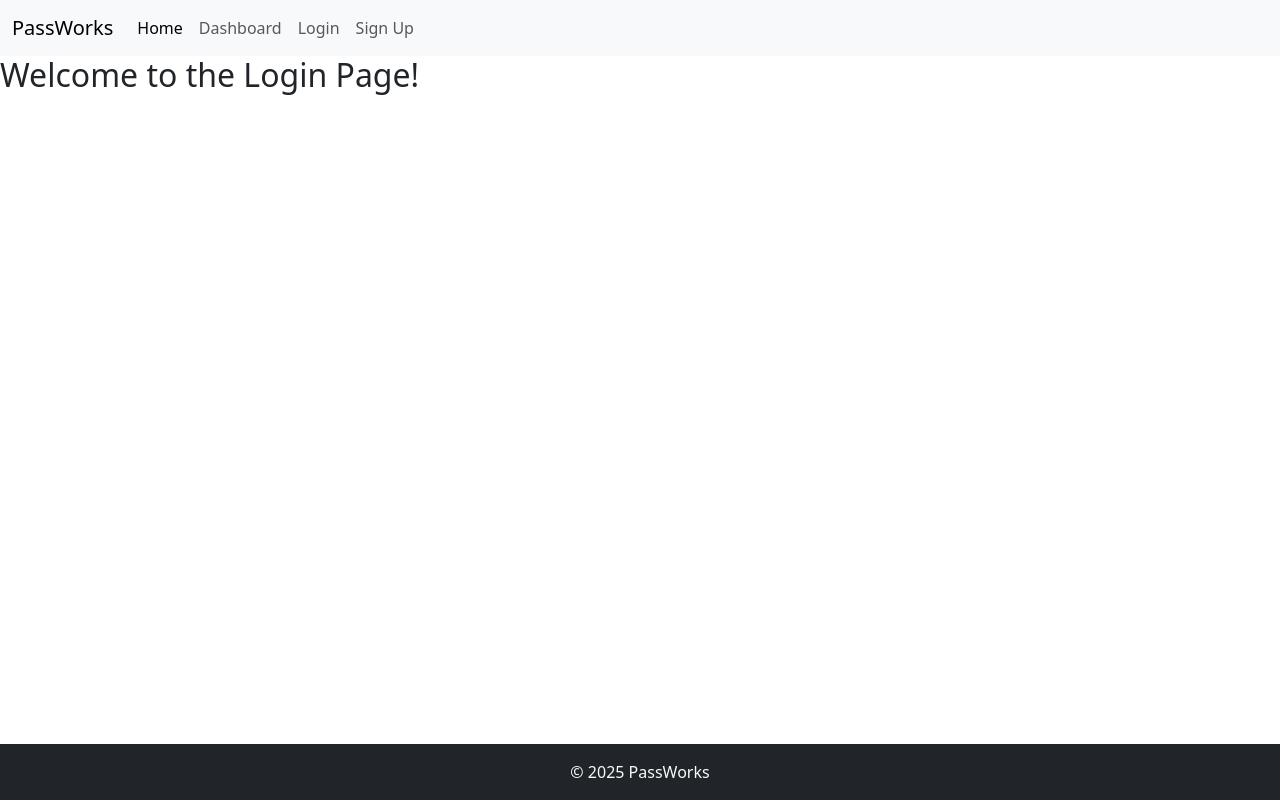
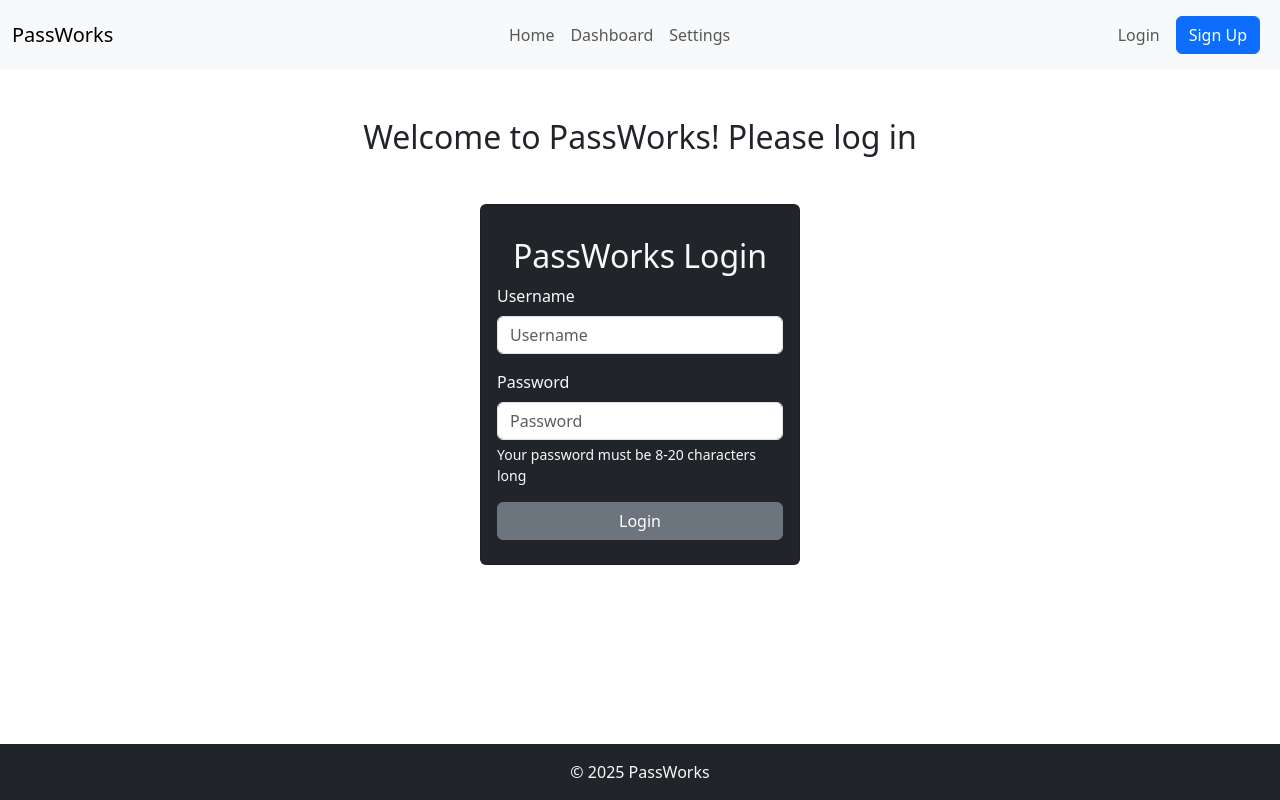
Before and after one commit to andmccutchan/LockSmith, a React (Vite) app: page /login in a window 1280 px wide. Built offline with nearby package versions, Linux system fonts and the light colour scheme.

Commit message:
Added settings page, improved styling

```diff
--- a/package.json
+++ b/package.json
@@ -24,7 +24,8 @@
     "react": "^19.0.0",
     "react-dom": "^19.0.0",
     "react-router": "^7.1.5",
-    "react-router-dom": "^7.1.5"
+    "react-router-dom": "^7.1.5",
+    "sass": "^1.84.0"
   },
   "devDependencies": {
     "@eslint/js": "^9.19.0",
--- a/src/App.jsx
+++ b/src/App.jsx
@@ -6,6 +6,7 @@ import Home from "./pages/Home";
 import Login from "./pages/Login";
 import Register from "./pages/Register";
 import Dashboard from "./pages/Dashboard";
+import Settings from "./pages/Settings";
 
 function App() {
   return (
@@ -17,6 +18,7 @@ function App() {
           <Route path="/login" element={<Login />} />
           <Route path="/register" element={<Register />} />
           <Route path="/dashboard" element={<Dashboard />} />
+          <Route path="/settings" element={<Settings />} />
         </Routes>
       </div>
       <Footer />
--- a/src/components/Header.jsx
+++ b/src/components/Header.jsx
@@ -1,28 +1,39 @@
 // Header.jsx
-import React from "react";
+import React, { useState } from "react";
+import { Link } from "react-router";
 
 function Header() {
+
+  const [currentPage, setCurrentPage] = useState("/");
+
   return (
     <header>
-      <nav class="navbar navbar-expand-lg bg-body-tertiary">
-        <div class="container-fluid">
-          <a class="navbar-brand" href="#">PassWorks</a>
-          <button class="navbar-toggler" type="button" data-bs-toggle="collapse" data-bs-target="#navbarNav" aria-controls="navbarNav" aria-expanded="false" aria-label="Toggle navigation">
-            <span class="navbar-toggler-icon"></span>
+      <nav className="navbar navbar-expand-lg bg-body-tertiary">
+        <div className="container-fluid">
+          <Link className="navbar-brand" to="/" >PassWorks</Link>
+          <button className="navbar-toggler" type="button" data-bs-toggle="collapse" data-bs-target="#navbarNav" aria-controls="navbarNav" aria-expanded="false" aria-label="Toggle navigation">
+            <span className="navbar-toggler-icon"></span>
           </button>
-          <div class="collapse navbar-collapse" id="navbarNav">
-            <ul class="navbar-nav">
-              <li class="nav-item">
-                <a class="nav-link active" aria-current="page" href="#">Home</a>
+          <div className="collapse navbar-collapse d-flex justify-content-end" id="navbarNav">
+            <ul className="navbar-nav d-flex align-items-center">
+              <li className="nav-item">
+                <Link className="nav-link" to="/">Home</Link>
               </li>
-              <li class="nav-item">
-                <a class="nav-link" href="#">Dashboard</a>
+              <li className="nav-item">
+                <Link className="nav-link" to="/dashboard">Dashboard</Link>
               </li>
-              <li class="nav-item">
-                <a class="nav-link" href="#">Login</a>
+              <li className="nav-item">
+                <Link className="nav-link" to="/settings">Settings</Link>
               </li>
-              <li class="nav-item">
-                <a class="nav-link" href="#">Sign Up</a>
+            </ul>
+          </div>
+          <div className="collapse navbar-collapse d-flex justify-content-end" id="navbarNav">
+            <ul className="navbar-nav d-flex align-items-center">
+              <li className="nav-item">
+               <Link className="nav-link" to="/login">Login</Link>
+              </li>
+              <li className="nav-item">
+                <Link className="nav-link" to="/register"><button type="button" class="btn btn-primary">Sign Up</button></Link>
               </li>
             </ul>
           </div>
--- /dev/null
+++ b/src/components/LoginCard.jsx
@@ -0,0 +1,25 @@
+import React from 'react'
+
+function LoginCard() {
+  return (
+    <div className='card p-3 mx-auto w-25 bg-dark text-light my-5 py-4'>
+        <div>
+            <h2 className='text-center my-2'>PassWorks Login</h2>
+        </div>
+        <div class="mb-3">
+            <label for="userEmail" className="form-label">Username</label>
+            <input type="text" className="form-control" id="userEmail" placeholder="Username" />
+        </div>
+        <div>
+            <label for="inputPassword5" className="form-label">Password</label>
+            <input type="password" id="inputPassword5" className="form-control" aria-describedby="passwordHelpBlock" placeholder='Password' />
+            <div id="passwordHelpBlock" className="form-text text-light">
+                Your password must be 8-20 characters long
+            </div>
+        </div>
+        <button type="submit" className="btn btn-secondary mt-3">Login</button>
+    </div>
+  )
+}
+
+export default LoginCard
--- a/src/pages/Dashboard.jsx
+++ b/src/pages/Dashboard.jsx
@@ -2,7 +2,7 @@
 import React from "react";
 
 function Home() {
-  return <h2>Welcome to the Dashboard!</h2>;
+  return <h2 className="text-center my-5">Welcome to the Dashboard!</h2>;
 }
 
 export default Home;
--- a/src/pages/Home.jsx
+++ b/src/pages/Home.jsx
@@ -2,7 +2,7 @@
 import React from "react";
 
 function Home() {
-  return <h2>Welcome to the Home Page!</h2>;
+  return <h2 className="text-center my-5">Welcome to the Home Page!</h2>;
 }
 
 export default Home;
--- a/src/pages/Login.jsx
+++ b/src/pages/Login.jsx
@@ -1,8 +1,15 @@
 // Login.jsx
 import React from "react";
+import LoginCard from "../components/LoginCard";
 
 function Home() {
-  return <h2>Welcome to the Login Page!</h2>;
+  return (
+    <div>
+      <h2 className="text-center my-5">Welcome to PassWorks! Please log in</h2>
+      <LoginCard />
+    </div>
+  )
+
 }
 
 export default Home;
--- a/src/pages/Register.jsx
+++ b/src/pages/Register.jsx
@@ -2,7 +2,7 @@
 import React from "react";
 
 function Home() {
-  return <h2>Welcome to the Register Page!</h2>;
+  return <h2 className="text-center my-5">Welcome to the Register Page!</h2>;
 }
 
 export default Home;
--- /dev/null
+++ b/src/pages/Settings.jsx
@@ -0,0 +1,11 @@
+import React from 'react'
+
+function Settings() {
+  return (
+    <div>
+        <h2 className='text-center my-5'>This is the settings page</h2>
+    </div>
+  )
+}
+
+export default Settings
```
Also changed, not shown: src/components/PasswordForm.jsx (+12 -0 lines), src/assets/pngtree-black-iron-lock-icon-image_1145477.jpg (added), src/main.jsx (line endings or trailing spaces), 1 other file (tests, documents, lock files or other folders).
